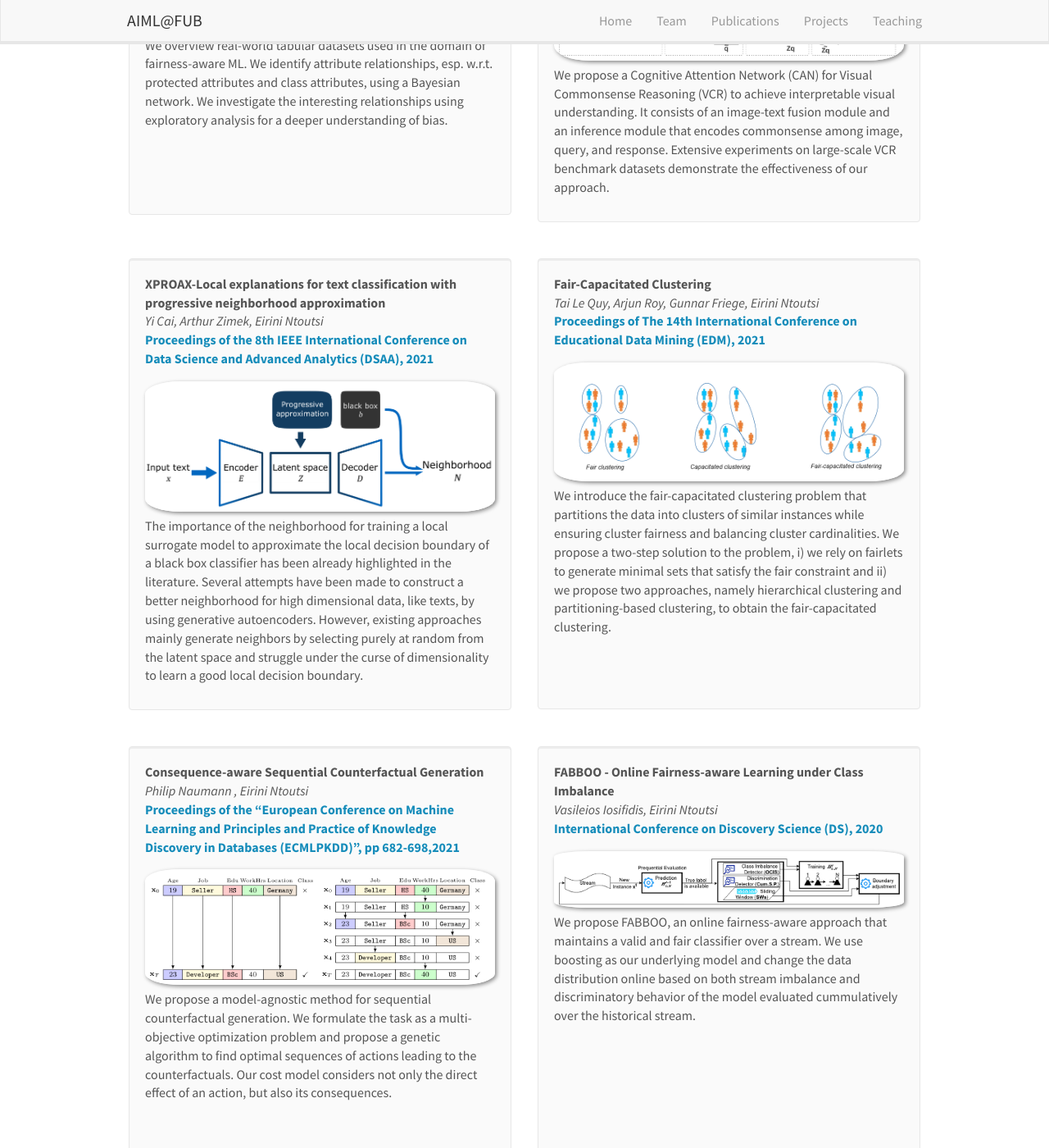
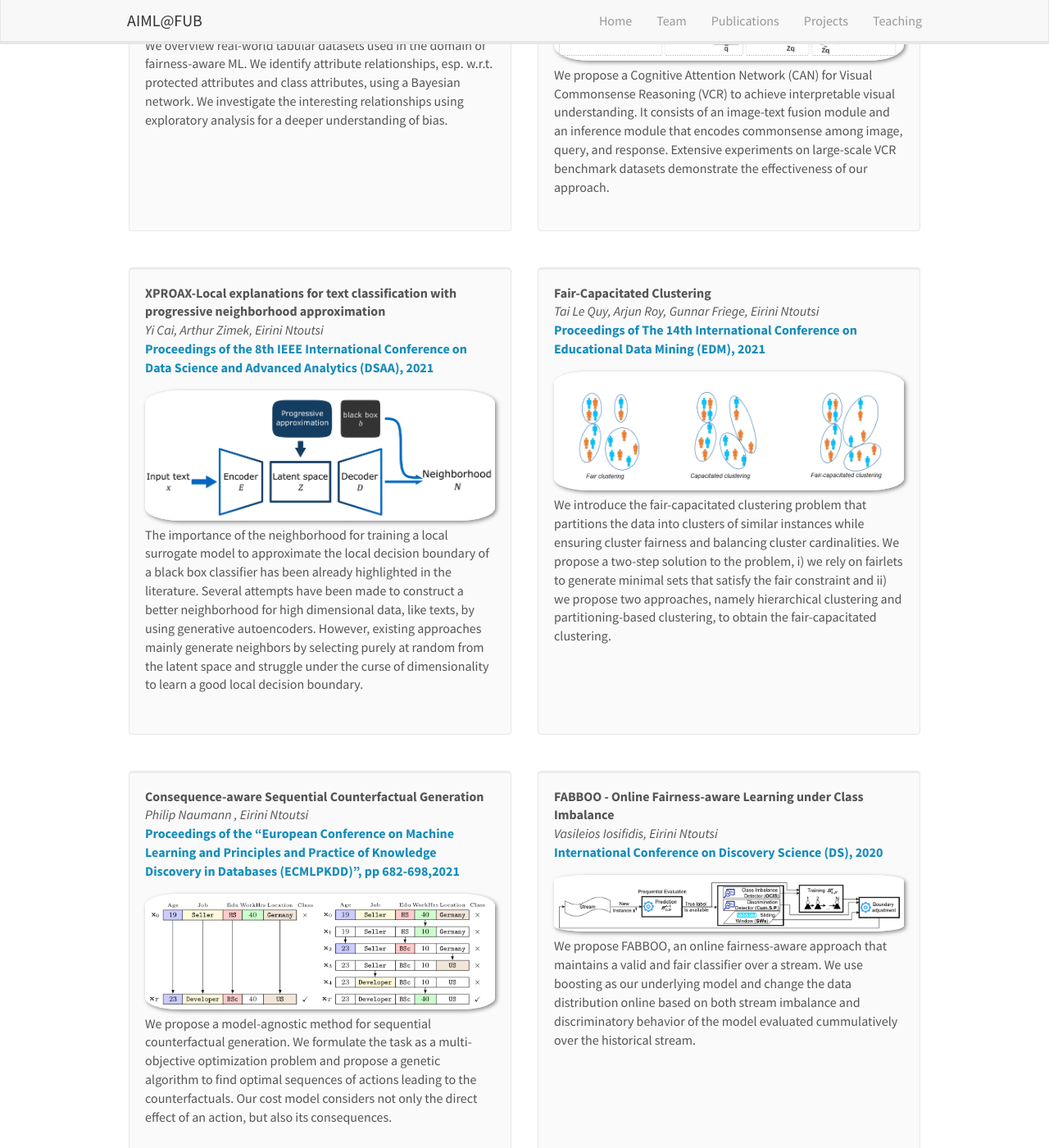
Before and after one commit to AIML-research/AIML-research.github.io, a Jekyll site: the page built from _pages/publications.md, in a window 1280 px wide and 1400 px high, scrolled down 489 px. Shown: the whole window at 82% size. Built offline with Jekyll 4.4.1, drawn with Linux system fonts in a browser that asks for light colours; nearby versions of some CDN libraries.

Commit message:
Update _wells.scss

```diff
--- a/_sass/bootstrap/_wells.scss
+++ b/_sass/bootstrap/_wells.scss
@@ -5,7 +5,7 @@
 
 // Base class
 .well {
-  min-height: 550px;
+  min-height: 570px;
   padding: 19px;
   margin-bottom: 20px;
   background-color: $well-bg;
```
